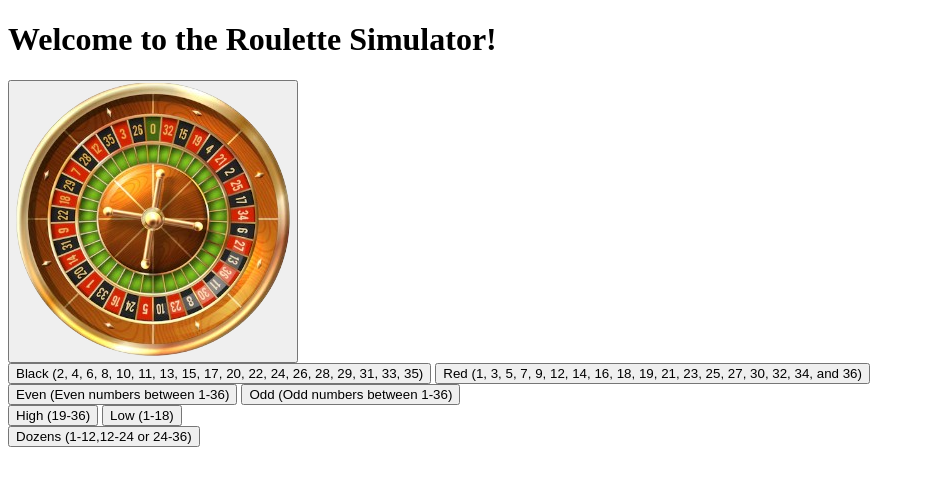
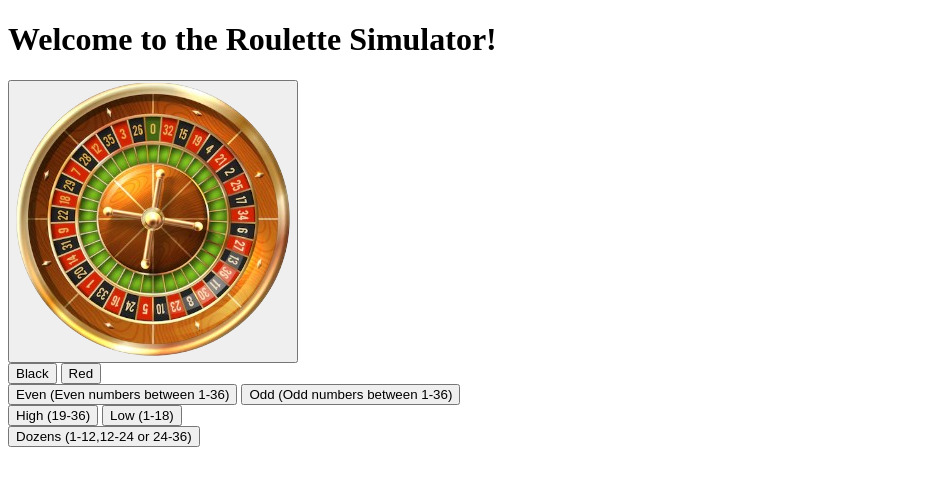
Before and after one commit to Ferboinkles/Roulette-simulator, a SvelteKit app: page / in a window 1280 px wide. Shown: the top 486 px of the page, without its empty margins (0-925 px from the left). Built offline with nearby package versions, Linux system fonts and the light colour scheme.

Commit message:
Removed explanation to red and black buttons

```diff
--- a/src/routes/+page.svelte
+++ b/src/routes/+page.svelte
@@ -16,14 +16,12 @@
 		<button
 			class="my-1 max-w-fit rounded-[0.5em] bg-black font-serif whitespace-normal text-white hover:scale-110 hover:animate-bounce"
 		>
-			Black (2, 4, 6, 8, 10, 11, 13, 15, 17, 20,
-			22, 24, 26, 28, 29, 31, 33, 35)
+			Black
 		</button>
 		<button
 			class="my-1 max-w-fit rounded-[0.5em] bg-red-700 font-serif whitespace-normal hover:scale-110 hover:animate-bounce"
 		>
-			Red (1, 3, 5, 7, 9, 12, 14, 16, 18, 19, 21,
-			23, 25, 27, 30, 32, 34, and 36)
+			Red
 		</button>
 	</div>
 	<div
```
